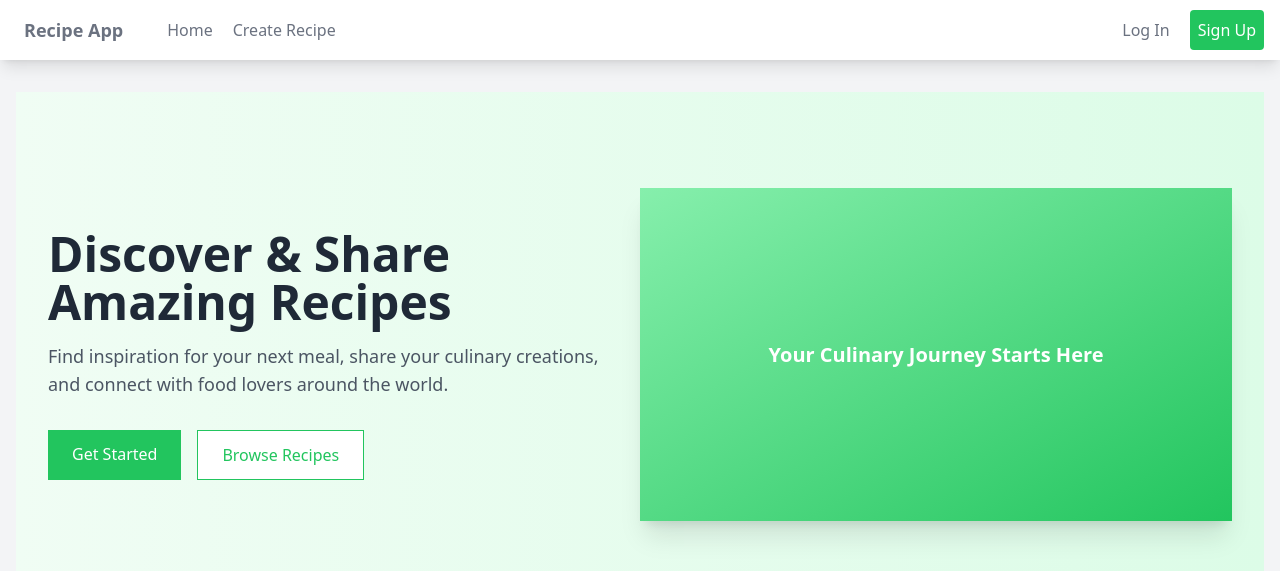
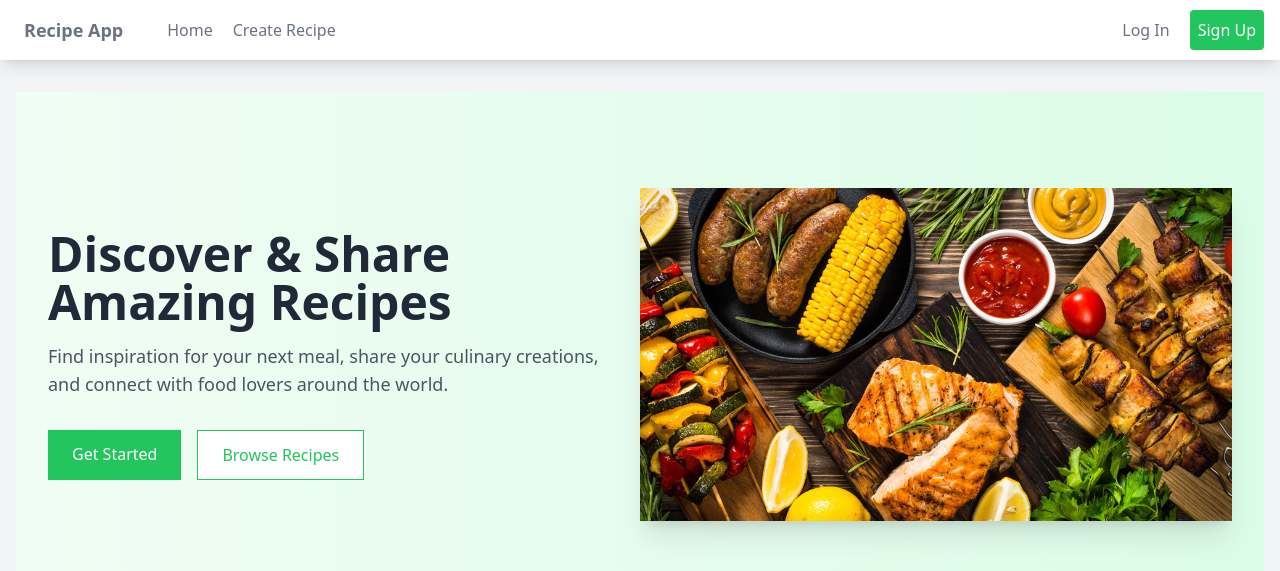
Before and after one commit to kasun020/recipe-app-0, a React (Vite) app in the folder frontend/: page / in a window 1280 px wide. Shown: the top 571 px of the page. Built offline with nearby package versions, Linux system fonts and the light colour scheme; no server answers.

Commit message:
hero image added

```diff
--- a/frontend/src/components/Hero.jsx
+++ b/frontend/src/components/Hero.jsx
@@ -33,21 +33,21 @@ function Hero() {
           {/* Image */}
           <div className="md:w-1/2">
             <div className="rounded-lg overflow-hidden shadow-xl">
-              {/* If you have an image, use this: */}
-              {/* <img
+
+              {<img
                 src="/images/hero-food.jpg"
                 alt="Delicious food on a table"
                 className="w-full h-auto"
-              /> */}
+              />}
 
               {/* Placeholder if you don't have an image yet */}
-              <div className="bg-gradient-to-br from-green-300 to-green-500 aspect-video flex items-center justify-center">
+              {/* <div className="bg-gradient-to-br from-green-300 to-green-500 aspect-video flex items-center justify-center">
                 <div className="text-center p-6">
                   <span className="text-white text-xl font-semibold">
                     Your Culinary Journey Starts Here
                   </span>
                 </div>
-              </div>
+              </div> */}
             </div>
           </div>
         </div>
```
